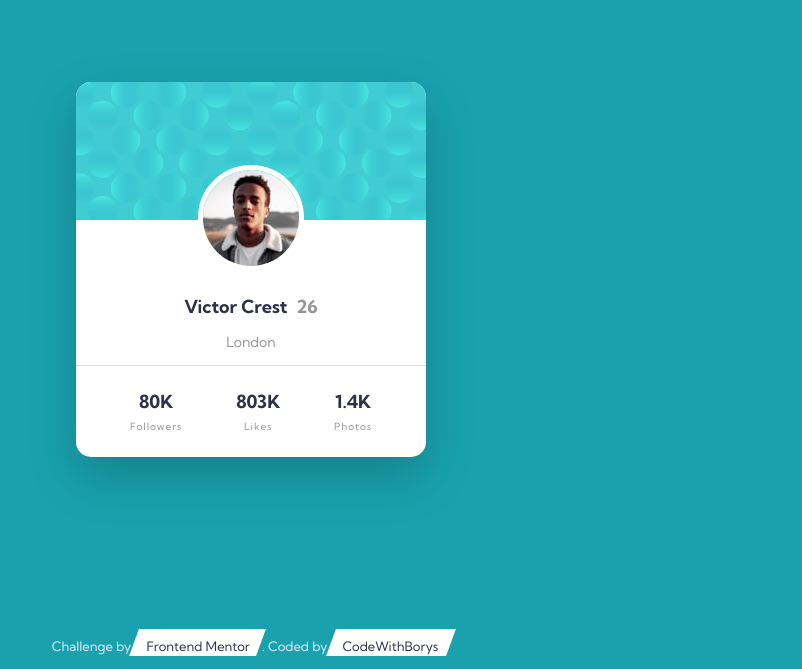
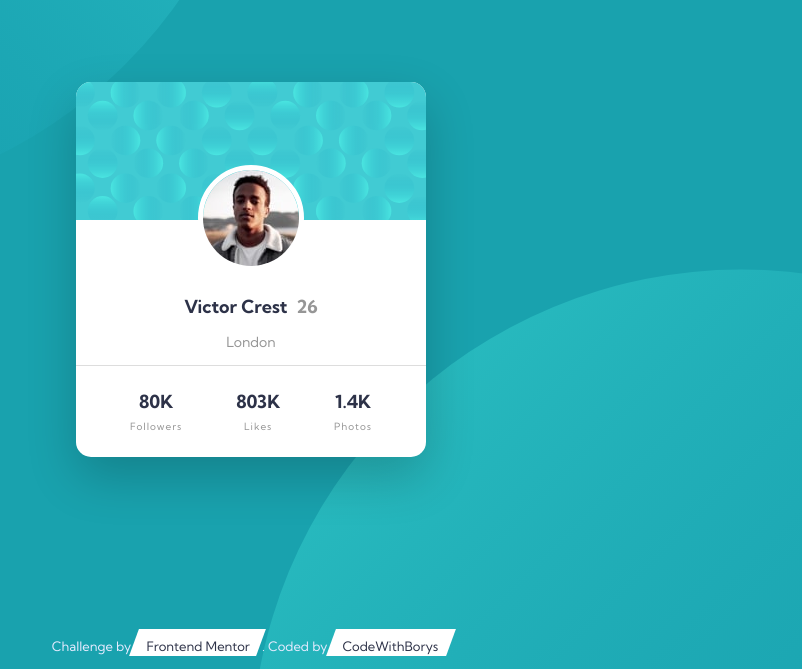
Before and after one commit to CodeWithBorys/profile-card, a plain HTML site: page index.html in a window 1280 px wide. Shown: the part 131-800 px from the top of the page, without its empty margins (389-1191 px from the left). Drawn offline with Linux system fonts and the light colour scheme; the site is published under a folder, as on GitHub Pages, so addresses that start at the root find nothing.

Commit message:
fix background

```diff
--- a/style.css
+++ b/style.css
@@ -22,8 +22,8 @@ body {
   justify-content: center;
   align-items: center;
   color: var(--dark);
-  background: url('/images/bg-pattern-top.svg'),
-    url('/images/bg-pattern-bottom.svg'), hsl(185, 75%, 39%);
+  background: url('./images/bg-pattern-top.svg'),
+    url('./images/bg-pattern-bottom.svg'), hsl(185, 75%, 39%);
   background-repeat: no-repeat;
   background-position: -25vw -80vh, 50vw 50vh;
 }
```
